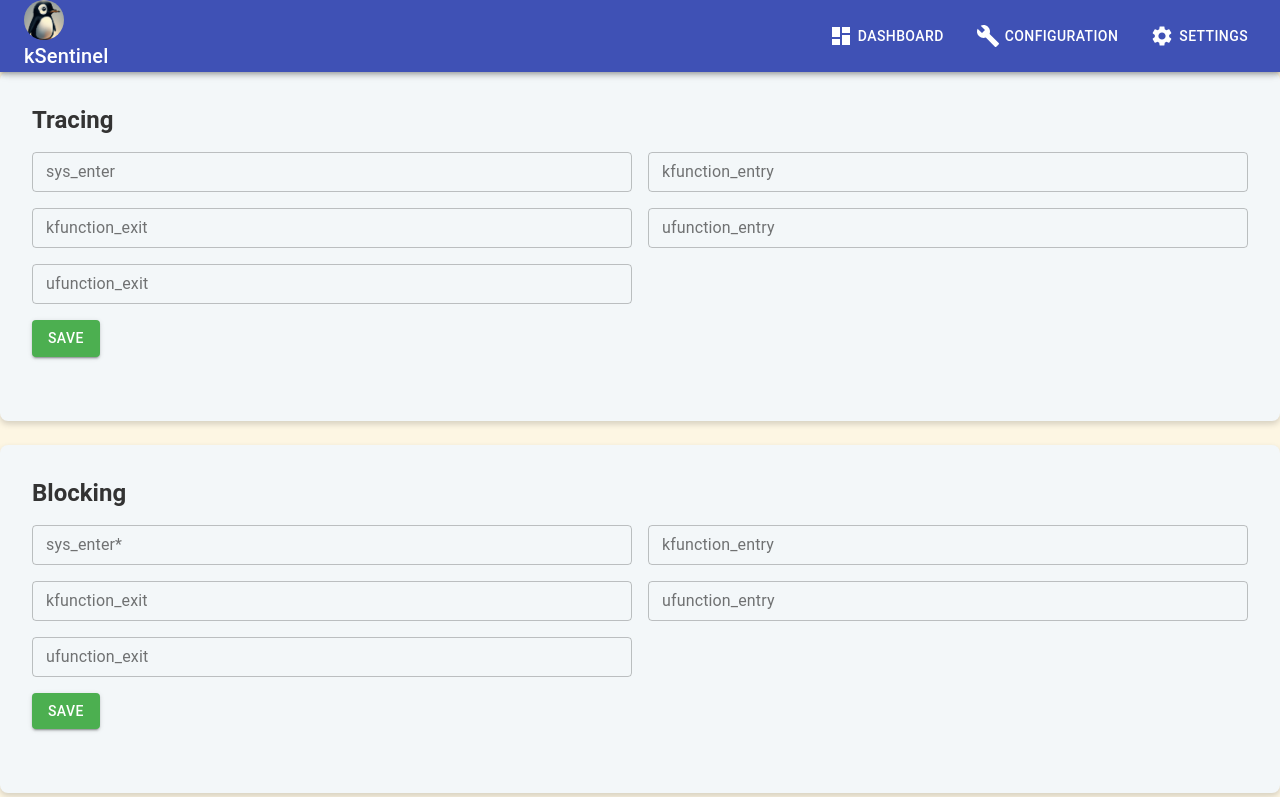
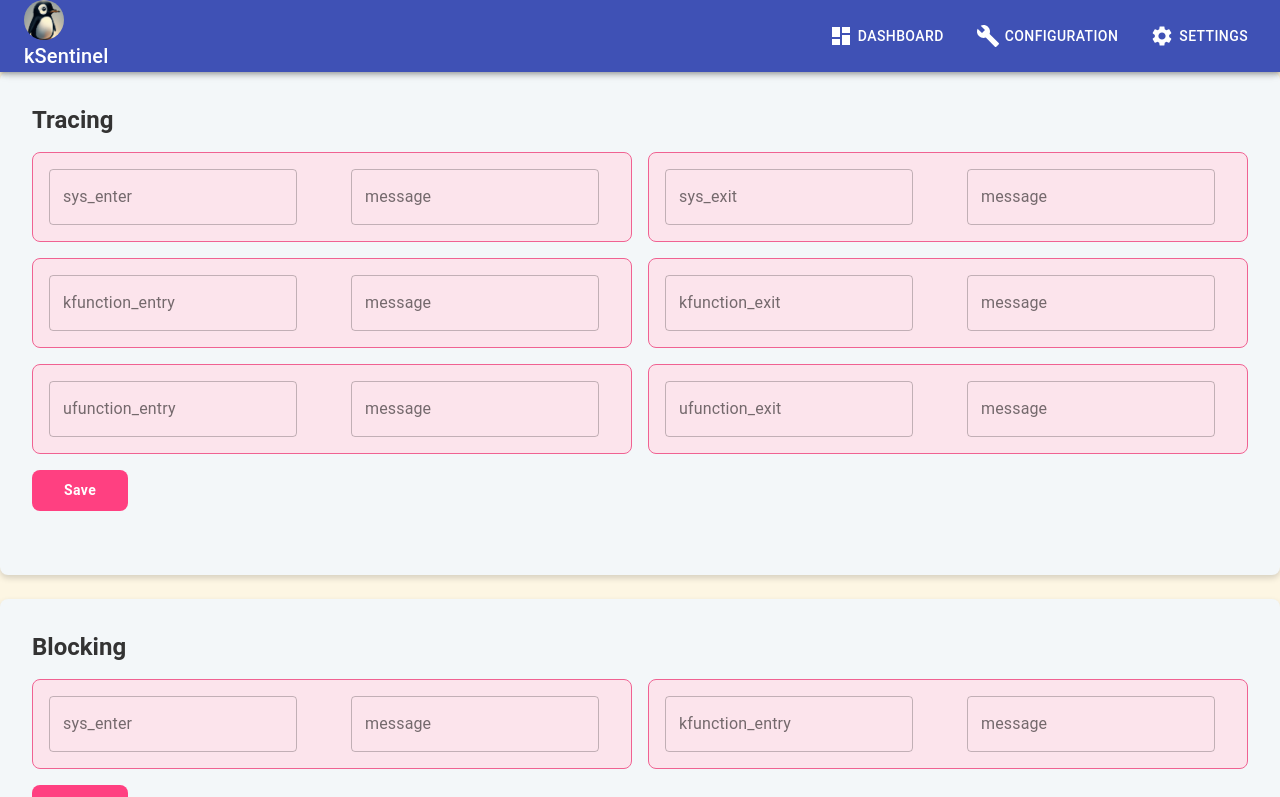
Before and after one commit to 0xn4utilus/kSentinel, a React (Vite) app in the folder frontend/: page /configuration in a window 1280 px wide. Shown: the top 797 px of the page. Built offline with nearby package versions, Linux system fonts and the light colour scheme; no server answers.

Commit message:
Fix bugs in configuration and add login logic

```diff
--- a/frontend/src/Components/Configuration/configuration.jsx
+++ b/frontend/src/Components/Configuration/configuration.jsx
@@ -86,7 +86,7 @@ const Page = () => {
   return (
     <div className={classes.pageContainer}>
       <Tracing />
-      <Blocking />
+      <Blocking/>
       <Info />
     </div>
   );
--- a/frontend/src/Components/Configuration/data.jsx
+++ b/frontend/src/Components/Configuration/data.jsx
@@ -1,15 +1,14 @@
 export const tracingFields = [
-    { placeholder: 'sys_enter_execve', label: 'sys_enter' },
-    { placeholder: 'prepare_kernel_cred', label: 'kfunction_entry' },
-    { placeholder: 'prepare_kernel_cred', label: 'kfunction_exit' },
-    { placeholder: 'puts', label: 'ufunction_entry' },
-    { placeholder: 'puts', label: 'ufunction_exit' },
+    { placeholder: 'sys_enter_execve', label: 'sys_enter' ,type:"tracing"},
+    { placeholder: 'sys_exit_execve', label: 'sys_exit' ,type:"tracing"},
+    { placeholder: 'prepare_kernel_cred', label: 'kfunction_entry' ,type:"tracing"},
+    { placeholder: 'prepare_kernel_cred', label: 'kfunction_exit' ,type:"tracing"},
+    { placeholder: 'puts', label: 'ufunction_entry' ,type:"tracing"},
+    { placeholder: 'puts', label: 'ufunction_exit' ,type:"tracing"},
 ];
 
 export const blockingFields = [
-    { placeholder: 'sys_enter_execve', label: 'sys_enter*' },
-    { placeholder: 'prepare_kernel_cred', label: 'kfunction_entry' },
-    { placeholder: 'prepare_kernel_cred', label: 'kfunction_exit' },
-    { placeholder: 'puts', label: 'ufunction_entry' },
-    { placeholder: 'puts', label: 'ufunction_exit' },
+    { placeholder: 'sys_enter_execve', label: 'sys_enter' ,type:"blocking"},
+    { placeholder: 'prepare_kernel_cred', label: 'kfunction_entry' ,type:"blocking"},
+
 ]
--- a/frontend/src/Components/Configuration/inputFields.jsx
+++ b/frontend/src/Components/Configuration/inputFields.jsx
@@ -1,5 +1,5 @@
-import React, { useState } from "react";
-import { Button, Grid, makeStyles, TextField } from "@material-ui/core";
+import React, { createContext, useContext, useState } from "react";
+import { Button, Grid, makeStyles, MenuItem, Select, TextField } from "@material-ui/core";
 
 const useStyles = makeStyles((theme) => ({
   container: {
@@ -11,52 +11,76 @@ const useStyles = makeStyles((theme) => ({
     marginRight: theme.spacing(2),
   },
   button: {
-    backgroundColor: '#4caf50',
+    backgroundColor: '#ff4081',
     color: '#ffffff',
     '&:hover': {
-      backgroundColor: '#45a049',
+      backgroundColor: '#f50057',
     },
+    borderRadius: theme.spacing(1), // Added border radius to match the box
+    padding: theme.spacing(1, 4), // Adjusted padding for better button proportions
+    textTransform: 'none', // Prevent text transformation
+    fontWeight: 'bold', // Added font weight for emphasis
+    boxShadow: 'none', // Removed box shadow
+  },
+  boxContainer: {
+    display: "flex",
+    justifyContent: "space-between",
+    alignItems: "center",
+    padding: theme.spacing(2),
+    border: "1px solid #f06292",
+    borderRadius: theme.spacing(1),
+    backgroundColor: '#fce4ec',
   },
 }));
 
-const InputBox = React.memo(({label,placeholder,onChange})=>{
+const InputBox = React.memo(({ label, placeholder,type, handleChange }) => {
   const classes = useStyles();
   return (
-        <Grid item xs={12} sm={6}>
+    <Grid  item xs={12} sm={6}>
+      <div className={classes.boxContainer}>
         <TextField
           label={label}
+          placeholder={placeholder}
+          className={classes.textField}
           variant="outlined"
-            size="small"
-            onChange={onChange}
-            placeholder={placeholder}
-            fullWidth
+          onChange={(e) => handleChange(e,label)}
+        />
+        <TextField
+          label="message"
+          placeholder={`Custom error message`}
           className={classes.textField}
+          variant="outlined"
+          onChange={(e) => handleChange(label + "-message")}
         />
+      </div>
     </Grid>
-    )
+  );
 });
 
 export default function InputFields({ props }) {
   const classes = useStyles();
-  const [tracingData, setTracingData] = useState({});
+  const [data, setData] = useState({});
 
-  function submitData(){
+  function handleChange(e, label) {
+    setData((prevData) => ({
+      ...prevData,
+      [ label]: e.target.value,
+    }));
+  }
 
+  function submitData() {
+    if(props[0].type==="tracing"){
+      alert("Tracing")
     }
+    else if(props[0].type==="blocking"){
+      alert("Blocking")
+    }
+  }
+
   return (
     <Grid container spacing={2} className={classes.container}>
-        {console.log(tracingData)}
       {props.map((item) => (
-        <InputBox
-            key={item.label}
-            label={item.label}
-            placeholder={item.placeholder}
-            onChange={(e)=>{
-                setTracingData((prevData)=>({
-                    ...prevData,[item.label]:e.target.value
-                }))
-            }}
-        />
+        <InputBox key={item.label} label={item.label} placeholder={item.placeholder} type={item.type} handleChange={handleChange} />
       ))}
       <Grid item xs={12}>
         <Button
--- a/frontend/src/Components/Dashboard/index.jsx
+++ b/frontend/src/Components/Dashboard/index.jsx
@@ -1,7 +1,29 @@
-import React from "react";
+import React,{useEffect} from "react";
 import Layout from "../Layout";
+import { simpleGet } from "../../helpers/httphelpers";
+import { tokenValidationRoute } from "../../constants";
+import {selectUser,selectToken} from "../../slices/userSlice";
+import {useDispatch, useSelector} from "react-redux";
+import { setUser } from "../../slices/userSlice";
+import { useNavigate } from "react-router-dom";
 
 export default function Dashboard(){
+    const token = useSelector(selectToken);
+    const dispatch = useDispatch();
+    const navigate = useNavigate();
+
+    useEffect(()=>{
+        const url = tokenValidationRoute+`/${token}`;
+        simpleGet(url).then((data)=>{
+            if(data[0]!=200){
+                dispatch(setUser({
+                    username:"",
+                    token:""
+                }));
+                navigate("/") ;
+            }
+        })
+    },[])
     return <Layout>
 
     </Layout>
--- a/frontend/src/Components/Login/index.jsx
+++ b/frontend/src/Components/Login/index.jsx
@@ -4,13 +4,43 @@ import LockOutlinedIcon from '@material-ui/icons/LockOutlined';
 import { loginTemplate } from '../Themes';
 import { useDispatch } from 'react-redux';
 import { setUser } from '../../slices/userSlice';
+import { loginRoute } from '../../constants';
+import { simpleJsonPost } from '../../helpers/httphelpers';
+import { Alert } from '@mui/material';
+import { useNavigate } from 'react-router-dom';
 
 const LoginPage = () => {
+  const dispatch = useDispatch();
+  const navigate = useNavigate();
   const classes = loginTemplate();
   const [userData,setUserData] = useState({"username":"","password":""});
+  const [alertSx,setAlertSx] = useState({ "width": "100%","display":"none" });
+  const [alertSeverity,setAlertSeverity] = useState("error");
+  const [alertMessage,setAlertMessage] = useState("");
 
-  function submitData(){
+  function closeAlert() {
+    setAlertSx({ "width": "100%","display":"none" });
+  }
 
+  async function submitData(){
+    setTimeout(()=>{
+      setAlertSx({ "width": "100%","display":"none" });
+    },5000)
+    const [status,data] = await simpleJsonPost(loginRoute,userData)
+    setAlertSx({ "width": "100%","display":"inherit" });
+    if(status!=200){
+      setAlertSeverity("error");
+      setAlertMessage(data.Message);
+    }
+    else{
+      setAlertSx({ "width": "100%","display":"none" });
+      let token = data.Token;
+      dispatch(setUser({
+        username:userData.username,
+        token:token
+      }));
+      navigate("/dashboard");
+    }
   }
 
   return (
@@ -51,6 +81,7 @@ const LoginPage = () => {
         >
           Submit
         </Button>
+        <Alert sx={alertSx} onClose={closeAlert}  variant='filled' severity={alertSeverity}>{alertMessage}</Alert>
         <div className='flex flex-col items-center'>
           <Link href="/forgotPassword">
             Forgot Password?
--- a/frontend/src/constants.js
+++ b/frontend/src/constants.js
@@ -1 +1,4 @@
-export const registerRoute = import.meta.env.VITE_AUTH_API_URL + "/api/auth/register";
+const authServer = import.meta.env.VITE_AUTH_API_URL;
+export const registerRoute = authServer + "/api/auth/register";
+export const loginRoute = authServer+"/api/auth/login";
+export const tokenValidationRoute = authServer+"/api/auth/validate"
--- /dev/null
+++ b/frontend/src/helpers/httphelpers.js
@@ -0,0 +1,15 @@
+export const simpleJsonPost = async(url,body)=>{
+    const response = await fetch(url,{
+        method:"POST",
+        headers:{
+            "Content-Type":"application/json"
+        },
+        body:JSON.stringify(body)
+    });
+    return [response.status,await response.json()];
+}
+
+export const simpleGet = async(url)=>{
+    const response = await fetch(url);
+    return [response.status,await response.text()];
+}
--- a/frontend/src/slices/userSlice.js
+++ b/frontend/src/slices/userSlice.js
@@ -16,5 +16,5 @@ export const userSlice = createSlice({
 
 export default userSlice.reducer;
 export const {setUser} = userSlice.actions;
-export const selectUser = (state)=>state.username.username;
-export const selectToken = (state)=>state.token.token;
+export const selectUser = (state)=>state.user.username;
+export const selectToken = (state)=>state.user.token;
```
Also changed, not shown: 1 other file (tests, documents, lock files or other folders). Lines whose indentation alone changed are shown as unchanged.
